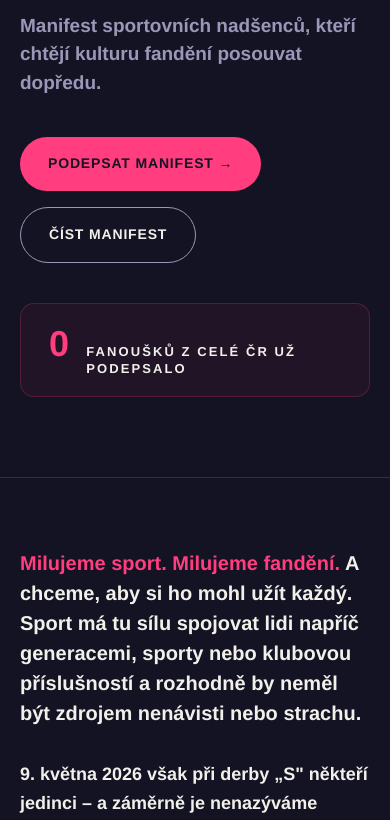
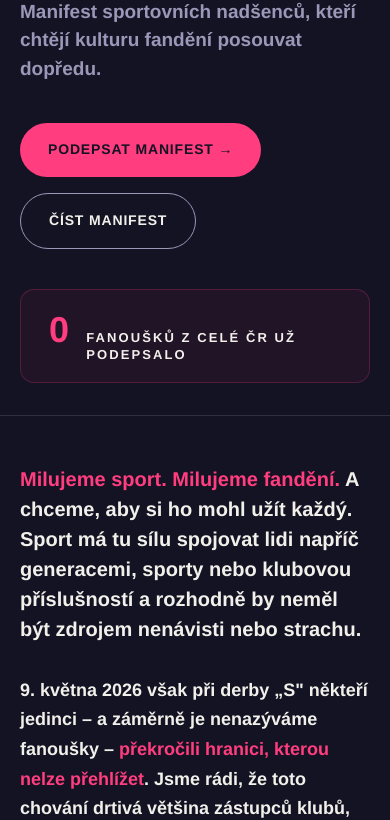
Before and after one commit to sebek-cloud/fandimslusne, a website: page index.html in a window 390 px wide. Shown: the part 228-1048 px from the top of the page. Drawn offline with Linux system fonts and the light colour scheme; no server answers.

Commit message:
opravuje viditelnou 'díru' mezi hero a další sekcí na mobilu - reveal animace startuje 240px před vstupem do viewportu (rootMargin) místo až při 12% viditelnosti + mobilní padding redukován (section 48px, hero bottom 32px) pro těsnější rozvržení (#31)
Co-authored-by: Claude <noreply@anthropic.com>

```diff
--- a/index.html
+++ b/index.html
@@ -447,8 +447,8 @@ footer a:hover { color: var(--fg); }
 /* ============ RESPONSIVE ============ */
 @media (max-width: 600px) {
   .wrap { padding: 0 20px; }
-  section { padding: 70px 0; }
-  section.first { padding-top: 110px; }
+  section { padding: 48px 0; }
+  section.first { padding-top: 96px; padding-bottom: 32px; }
   .text-section .points > li {
     grid-template-columns: 56px 1fr;
     gap: 16px;
@@ -612,9 +612,11 @@ async function loadCount() {
 window.addEventListener('load', loadCount);
 
 // === REVEAL ON SCROLL ===
+// rootMargin spustí animaci 240px před tím, než sekce reálně vstoupí do viewportu,
+// aby uživatel neviděl prázdné místo mezi sekcemi (hlavně na mobilu).
 const io = new IntersectionObserver((entries) => {
   entries.forEach(e => { if (e.isIntersecting) e.target.classList.add('in'); });
-}, { threshold: 0.12 });
+}, { threshold: 0, rootMargin: '0px 0px 240px 0px' });
 document.querySelectorAll('section').forEach(el => {
   el.classList.add('reveal'); io.observe(el);
 });
```
